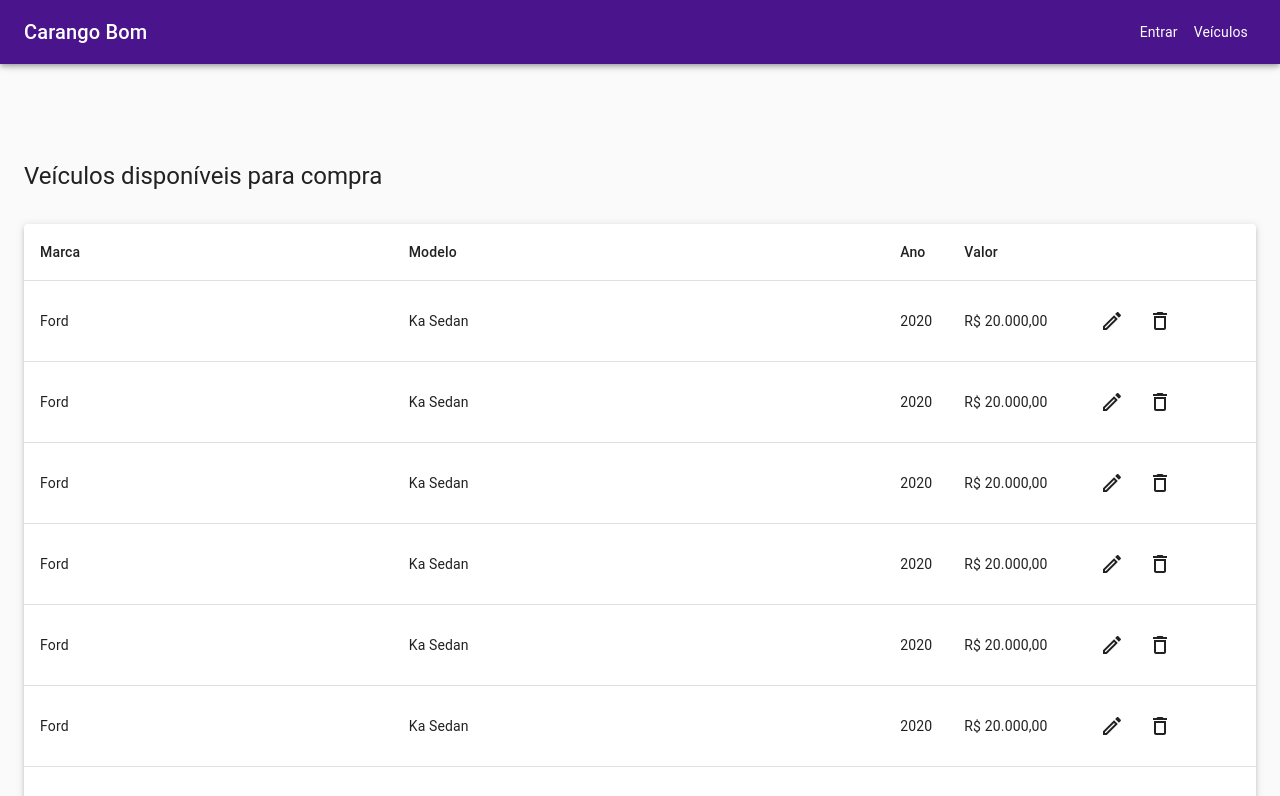
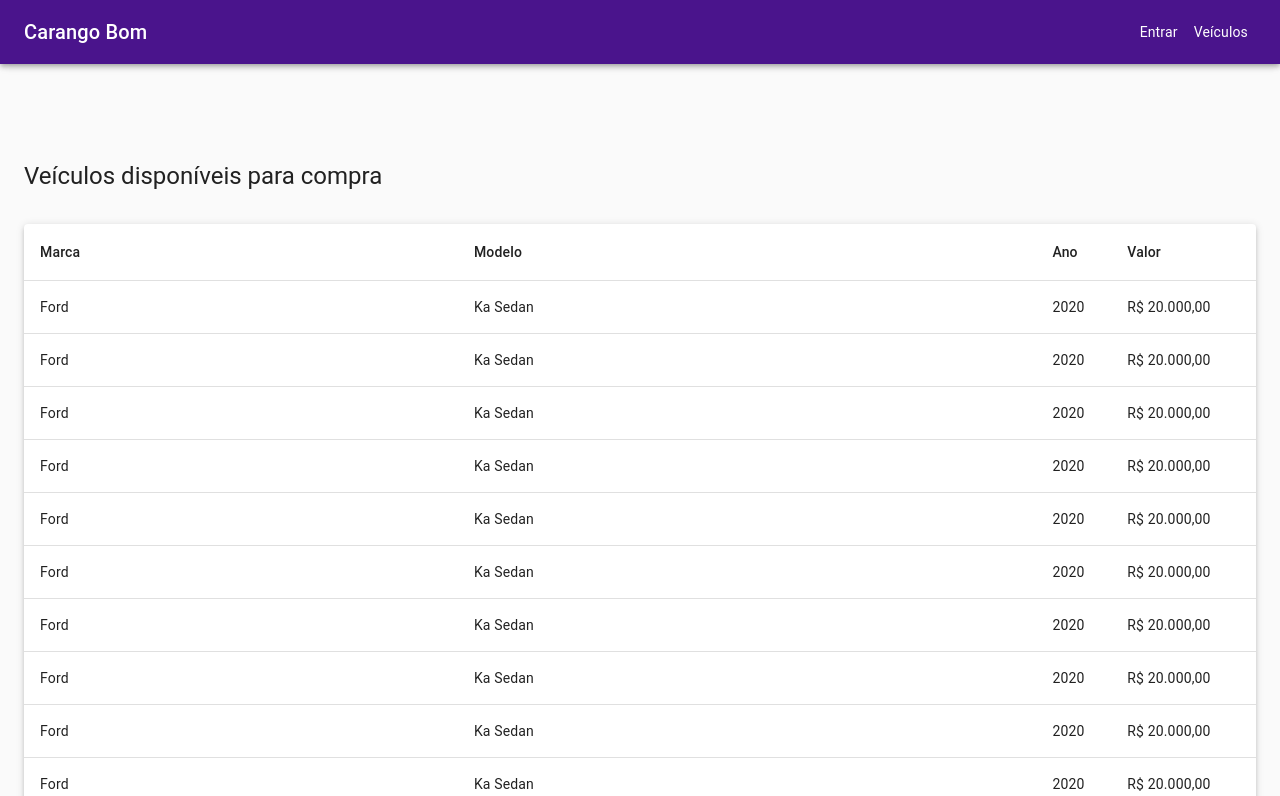
Before and after one commit to CaelumAulas/aceleratw-turma3-grupo1-frontend, a React (Create React App) app: page / in a window 1280 px wide. Shown: the top 796 px of the page. Built offline with nearby package versions, Linux system fonts and the light colour scheme.

Commit message:
removes actions on Vehicle list

```diff
--- a/src/components/VehicleTable/VehicleTable.js
+++ b/src/components/VehicleTable/VehicleTable.js
@@ -10,6 +10,7 @@ import DeleteOutlineIcon from '@material-ui/icons/DeleteOutline'
 import EditOutlinedIcon from '@material-ui/icons/EditOutlined'
 import React from 'react'
 import { formatToCurrency } from '../../infraestructure/currency'
+import UserLoggedContent from '../UserLoggedContent/UserLoggedContent'
 
 export default function VehicleTable({
   vehicles = [],
@@ -27,7 +28,9 @@ export default function VehicleTable({
             <TableCell width="40%">Modelo</TableCell>
             <TableCell width="5%">Ano</TableCell>
             <TableCell width="10%">Valor</TableCell>
-            <TableCell width="15%"></TableCell>
+            <UserLoggedContent>
+              <TableCell width="15%">Ações</TableCell>
+            </UserLoggedContent>
           </TableRow>
         </TableHead>
         <TableBody>
@@ -39,6 +42,7 @@ export default function VehicleTable({
               <TableCell>{vehicle.model}</TableCell>
               <TableCell>{vehicle.year}</TableCell>
               <TableCell>{formatToCurrency(vehicle.price)}</TableCell>
+              <UserLoggedContent>
                 <TableCell>
                   <IconButton
                     onClick={onEditHandler}
@@ -55,6 +59,7 @@ export default function VehicleTable({
                     <DeleteOutlineIcon />
                   </IconButton>
                 </TableCell>
+              </UserLoggedContent>
             </TableRow>
           ))}
         </TableBody>
```
Lines whose indentation alone changed are shown as unchanged.
